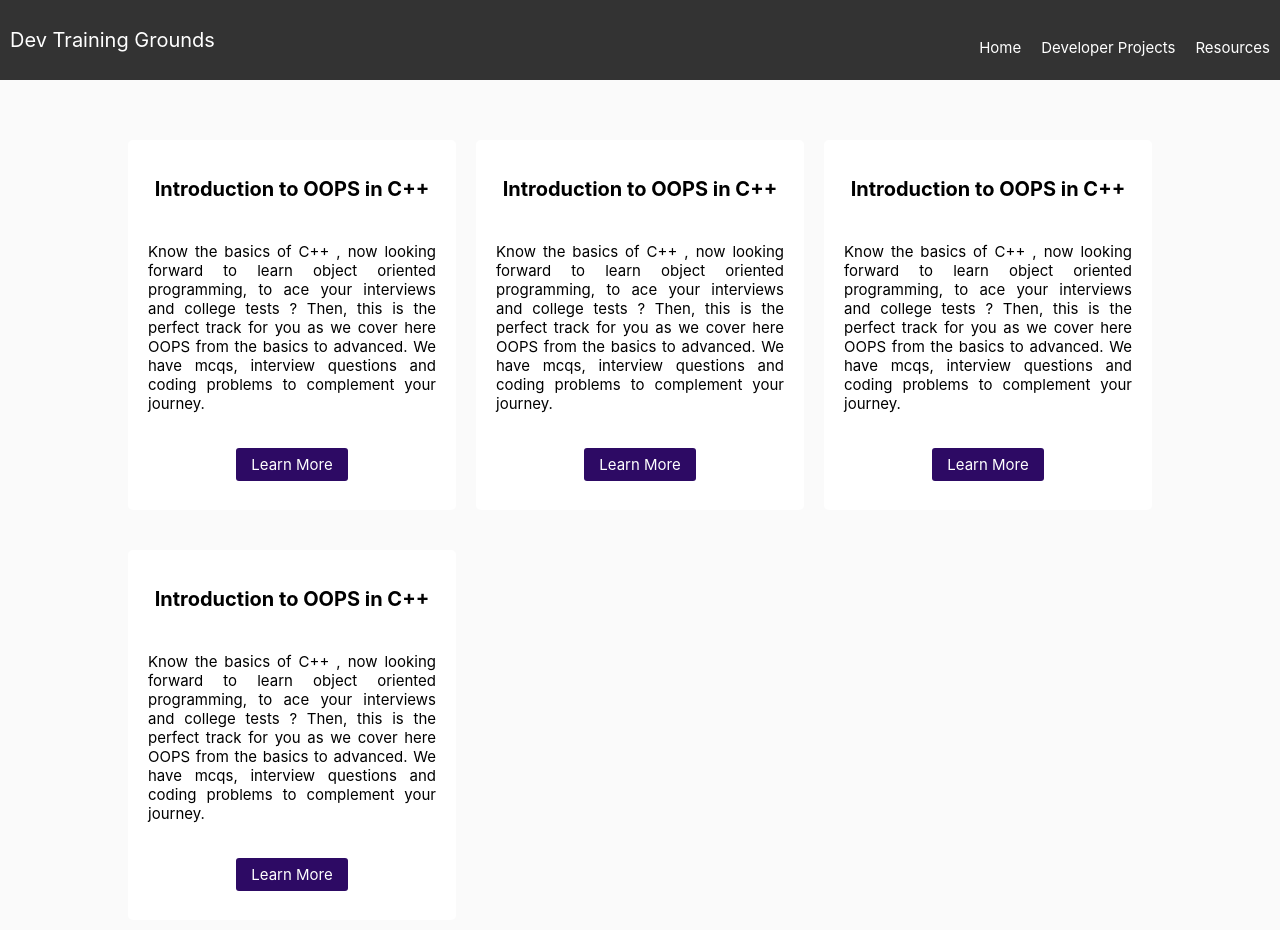
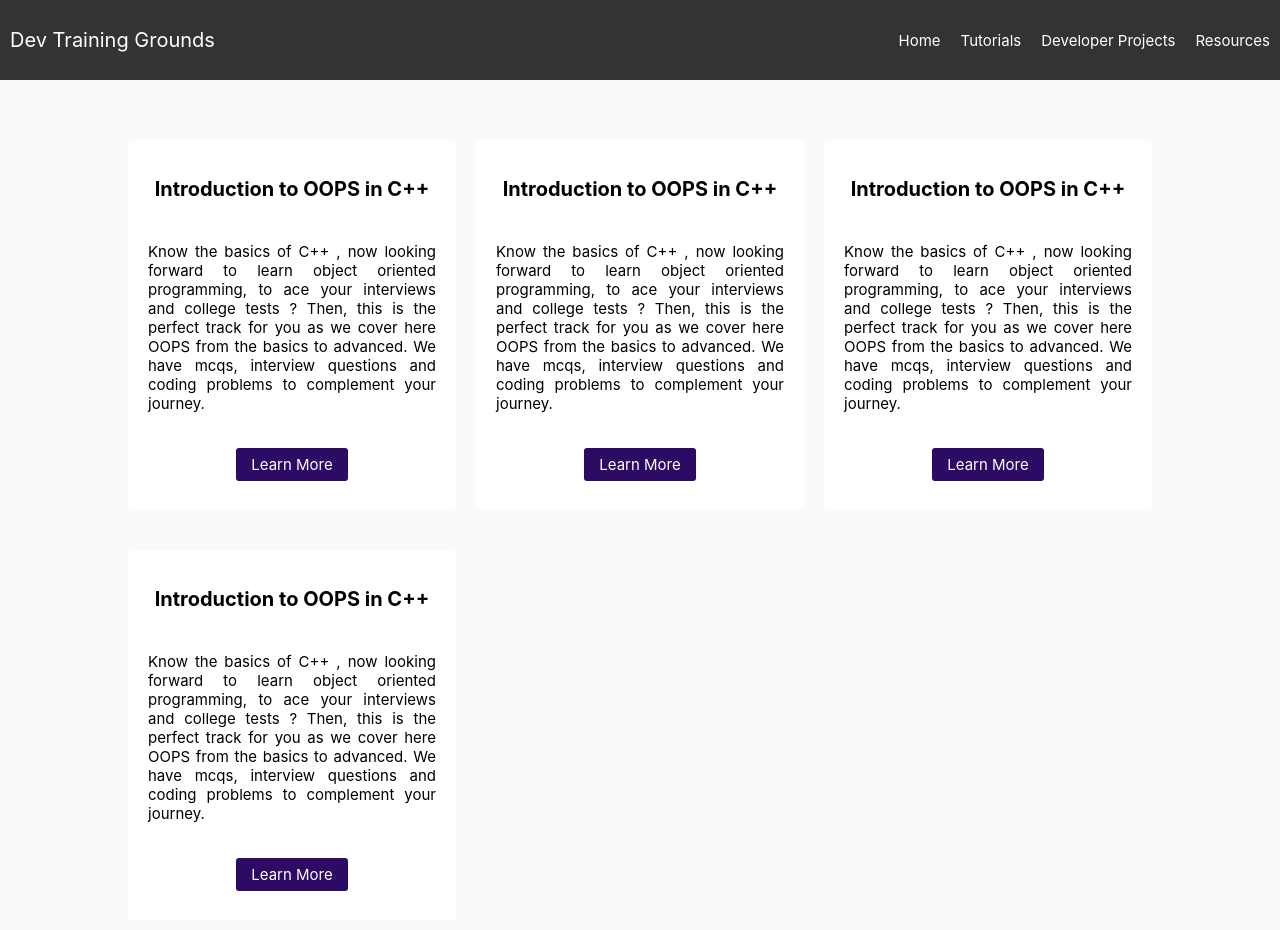
Before and after one commit to TimA314/dev-training-ground, a React (Create React App) app: page /tutorial in a window 1280 px wide. Shown: the top 930 px of the page. Built offline with nearby package versions, Linux system fonts and the light colour scheme.

Commit message:
Link to Tutorial added in Navbar

```diff
--- a/src/css/FirstLook.css
+++ b/src/css/FirstLook.css
@@ -2,7 +2,7 @@
 .wrapper{
     width: 100%;
     height: 600px;
-    background: url("../assets/images/homePage.jpg");
+    background: url("../assets/images/FirstLook.png");
     background-position: center;
     background-repeat: no-repeat;
     background-attachment: scroll;
--- a/src/navbar/Navbar.css
+++ b/src/navbar/Navbar.css
@@ -30,6 +30,11 @@
     height: 100%;
 }
 
+.navbar ul a{
+    text-decoration: none;
+    height: 100%;
+}
+
 .navbar ul li {
     font-size: 15px;
     color: white;
@@ -38,6 +43,7 @@
     display: flex;
     align-items: center;
     padding: 0 10px;
+    margin-top: 0;
 }
 
 .navbar ul li:hover {
--- a/src/navbar/Navbar.js
+++ b/src/navbar/Navbar.js
@@ -9,7 +9,8 @@ const Navbar = () => {
       <div className="navbar">
         <div className="navbar-logo">Dev Training Grounds</div>
         <ul>
-          <li>Home</li>
+         <a href="/"> <li>Home</li> </a>
+         <a href="/tutorial"> <li>Tutorials</li> </a>
           <li>
             <Dropdown
               title="Developer Projects"
```
Also changed, not shown: src/assets/images/FirstLook.png (added), src/assets/images/homePage.jpg (deleted).
